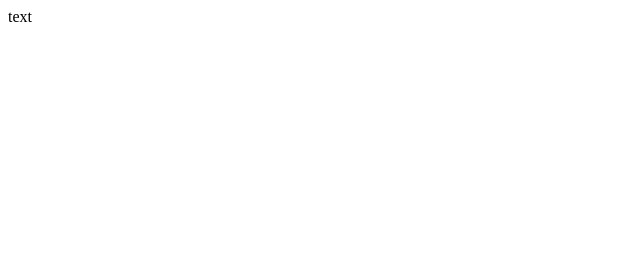
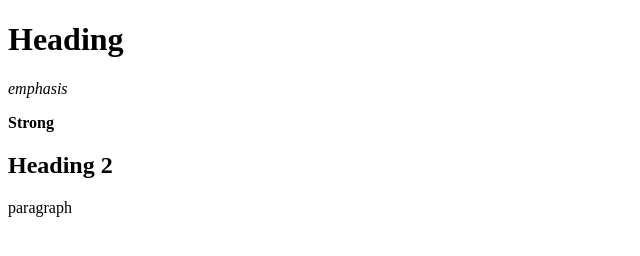
Before and after one commit to Kgaul95/lab-12-html, a plain HTML site: page index.html in a window 1280 px wide. Shown: the whole page, without its empty margins (0-640 px from the left). Drawn offline with Linux system fonts and the light colour scheme.

Commit message:
edited index.html

```diff
--- a/index.html
+++ b/index.html
@@ -3,5 +3,18 @@
 <head>
      <title> Test </title>
 </head>
-<body> text </body>
+<body>
+
+<h1> Heading </h1>
+<p>
+     <em> emphasis </em>
+</p>
+<p>
+     <strong> Strong </strong>
+</p>
+
+<h2> Heading 2 </h2>
+<p> paragraph </p>
+
+</body>
 </html>
```
